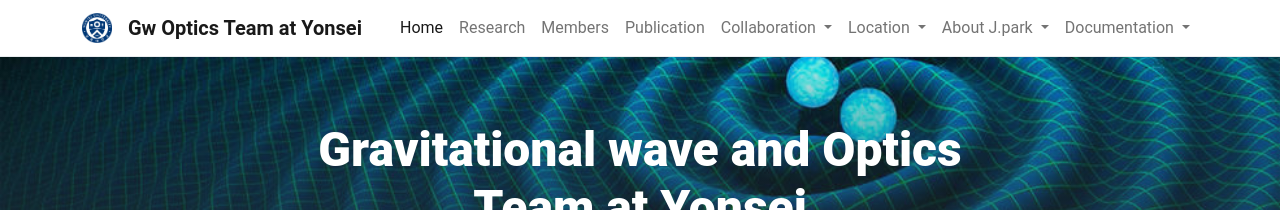
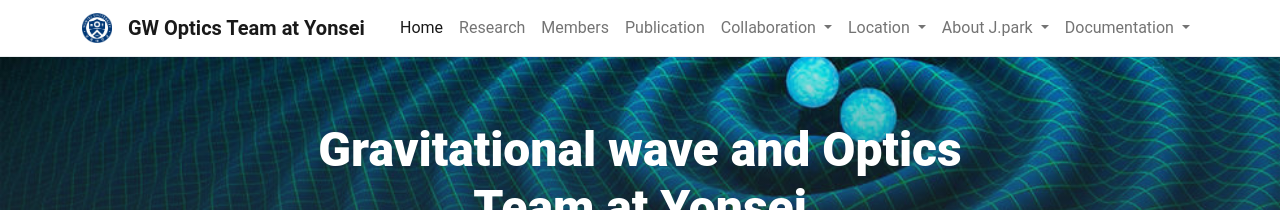
Before and after one commit to jgpark84/testpage, a Jekyll site: the page built from pages/home.md, in a window 1280 px wide. Shown: the top 210 px of the page. Built offline with Jekyll 4.4.1, drawn with Linux system fonts in a browser that asks for light colours.

Commit message:
Update _config.yml

```diff
--- a/_config.yml
+++ b/_config.yml
@@ -1,5 +1,5 @@
 # SITE SETTINGS
-title: Gw Optics Team at Yonsei                      # Title in top navigation bar (navbar) and <head>
+title: GW Optics Team at Yonsei                      # Title in top navigation bar (navbar) and <head>
 author: June Gyu Park                    # Used for copyright statement in footer
 baseurl: "/testpage"                   # Only required if your site is in a directory e.g. https://username.github.io/sitename
                                         # which has url: "https://username.github.io" (no slash) and baseurl: "/sitename" (leading slash)
```
